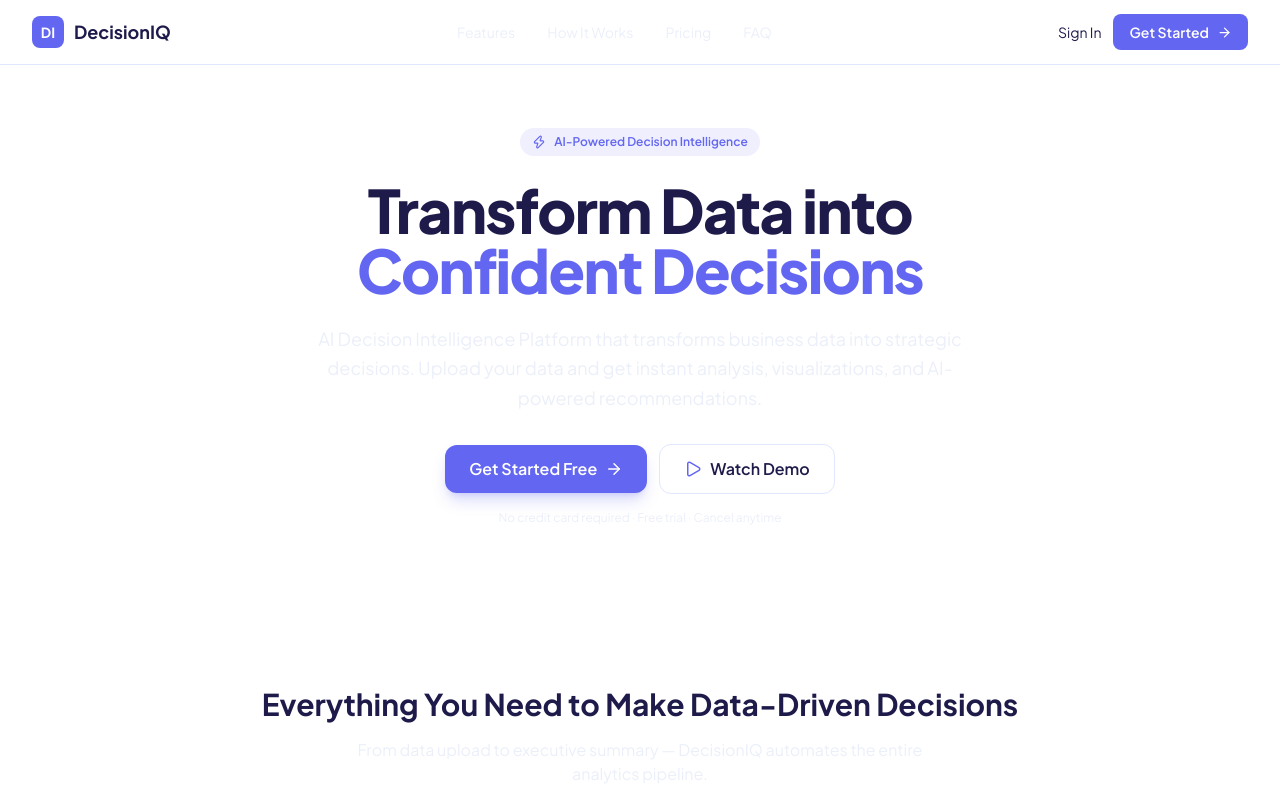
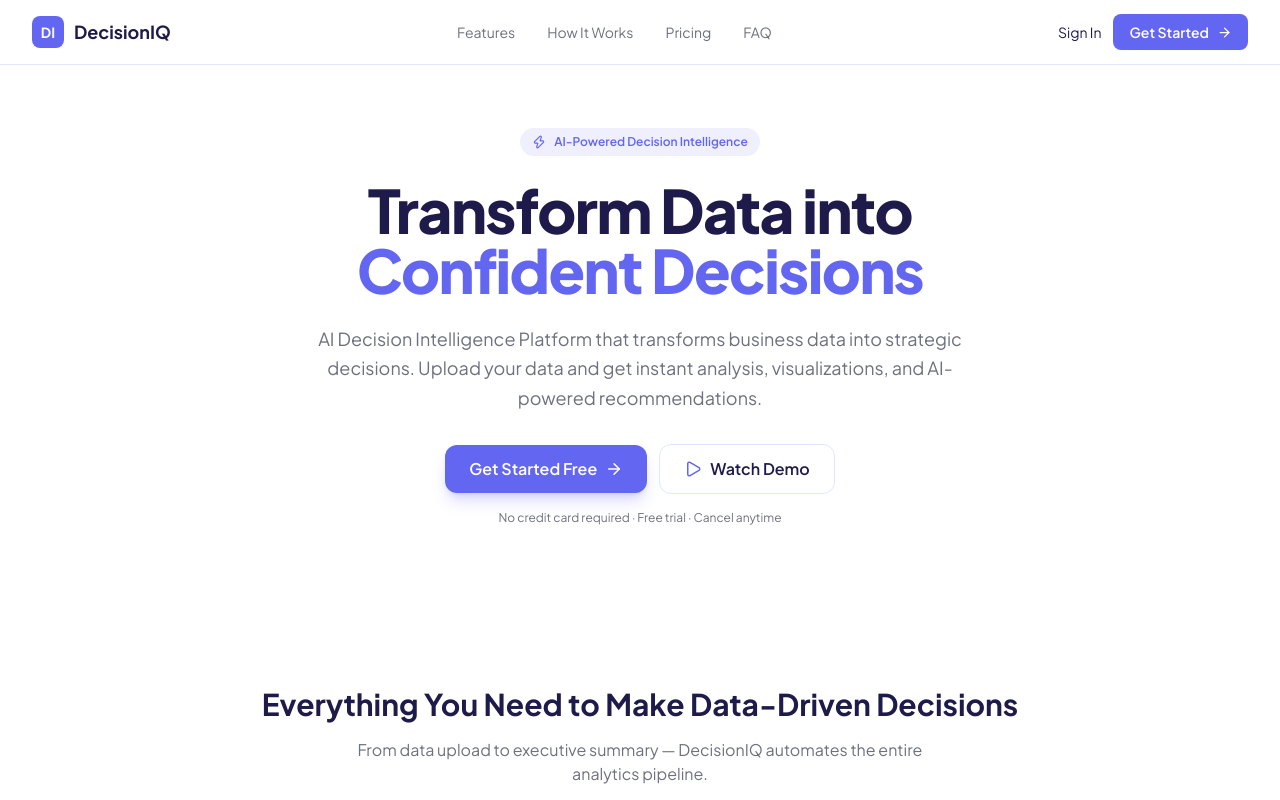
Before and after one commit to Zeeshantariqpkn/DecisionIQ, a React (Vite) app: page / in a window 1280 px wide. Shown: the top 800 px of the page. Built offline with nearby package versions, Linux system fonts and the light colour scheme.

Commit message:
conductor-sync-2026-08-08--06-36-18

```diff
--- a/src/index.css
+++ b/src/index.css
@@ -11,7 +11,7 @@
   --color-accent: oklch(0.596 0.1274 163.23);
   --color-background: oklch(0.9691 0.0161 293.76);
   --color-foreground: oklch(0.2573 0.0861 281.29);
-  --color-muted: oklch(0.952 0.0141 268.49);
+  --color-muted: oklch(0.55 0.02 277.12);
   --color-border: oklch(0.9299 0.0334 272.79);
   --color-destructive: oklch(0.5771 0.2152 27.33);
   --color-ring: oklch(0.5854 0.2041 277.12);
```
